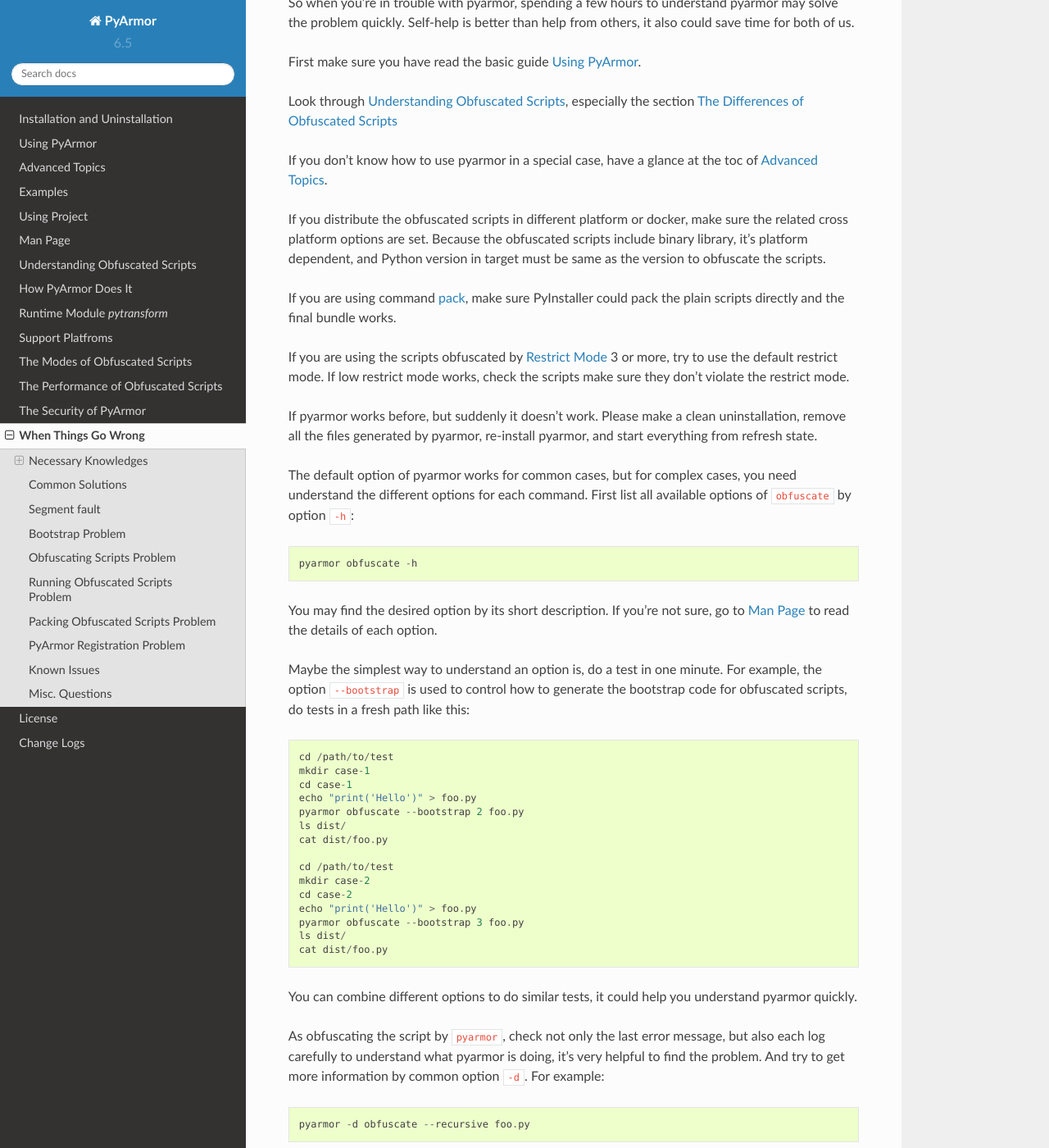
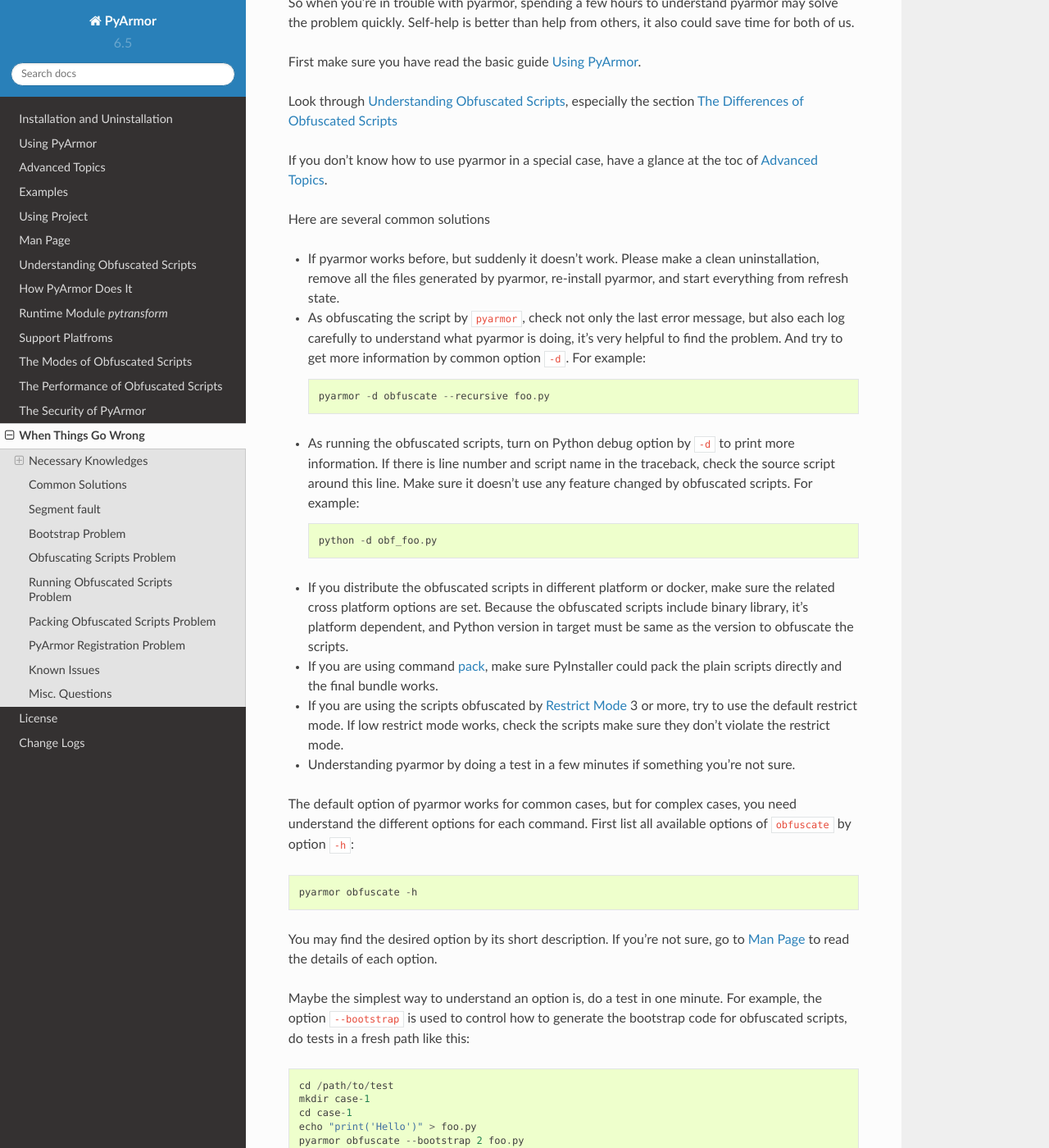
Before and after one commit to dashingsoft/pyarmor, a Sphinx documentation site: the page built from docs/questions.rst, in a window 1280 px wide and 1400 px high, scrolled down 1860 px. Shown: the whole window at 82% size. Built offline with Sphinx 7.4.7 and the Read the Docs theme 2.0.0, drawn with Linux system fonts in a browser that asks for light colours; some of the changed text lies outside the part shown.

Commit message:
Refine common solutions

```diff
--- a/docs/installation.rst
+++ b/docs/installation.rst
@@ -56,6 +56,8 @@
     {pyarmor-folder}/license.lic       (before v5.8.0)
     ~/.pyarmor_capsule.zip             (before v6.2.0)
 
+    /path/to/project/.pyarmor_config   (if using project)
+
 Run the following commands to make a clean uninstallation::
 
     pip uninstall pyarmor
@@ -64,6 +66,8 @@
     rm -rf {pyarmor-folder}            (before v5.8.0)
     rm -rf ~/.pyarmor_capsule.zip      (before v6.2.0)
 
+    rm /path/to/project/.pyarmor_config
+
 .. note::
 
    The path ``~`` may be different when logging by different user.
--- a/docs/questions.rst
+++ b/docs/questions.rst
@@ -99,21 +99,40 @@
 If you don't know how to use pyarmor in a special case, have a glance at the toc
 of :ref:`Advanced Topics`.
 
-If you distribute the obfuscated scripts in different platform or docker, make
-sure the related cross platform options are set. Because the obfuscated scripts
-include binary library, it's platform dependent, and Python version in target
-must be same as the version to obfuscate the scripts.
+Here are several common solutions
 
-If you are using command :ref:`pack`, make sure PyInstaller could pack the plain
-scripts directly and the final bundle works.
+* If pyarmor works before, but suddenly it doesn't work. Please make a clean
+  uninstallation, remove all the files generated by pyarmor, re-install pyarmor,
+  and start everything from refresh state.
 
-If you are using the scripts obfuscated by :ref:`Restrict mode` 3 or more, try
-to use the default restrict mode. If low restrict mode works, check the scripts
-make sure they don't violate the restrict mode.
+* As obfuscating the script by ``pyarmor``, check not only the last error
+  message, but also each log carefully to understand what pyarmor is doing, it's
+  very helpful to find the problem. And try to get more information by common
+  option ``-d``. For example::
 
-If pyarmor works before, but suddenly it doesn't work. Please make a clean
-uninstallation, remove all the files generated by pyarmor, re-install pyarmor,
-and start everything from refresh state.
+      pyarmor -d obfuscate --recursive foo.py
+
+* As running the obfuscated scripts, turn on Python debug option by ``-d`` to
+  print more information. If there is line number and script name in the
+  traceback, check the source script around this line. Make sure it doesn't use
+  any feature changed by obfuscated scripts. For example::
+
+      python -d obf_foo.py
+
+* If you distribute the obfuscated scripts in different platform or docker, make
+  sure the related cross platform options are set. Because the obfuscated
+  scripts include binary library, it's platform dependent, and Python version in
+  target must be same as the version to obfuscate the scripts.
+
+* If you are using command :ref:`pack`, make sure PyInstaller could pack the
+  plain scripts directly and the final bundle works.
+
+* If you are using the scripts obfuscated by :ref:`Restrict mode` 3 or more, try
+  to use the default restrict mode. If low restrict mode works, check the
+  scripts make sure they don't violate the restrict mode.
+
+* Understanding pyarmor by doing a test in a few minutes if something you're not
+  sure.
 
 The default option of pyarmor works for common cases, but for complex cases, you
 need understand the different options for each command. First list all available
```
Also changed, not shown: other parts of docs/questions.rst (+0 -14 lines).
